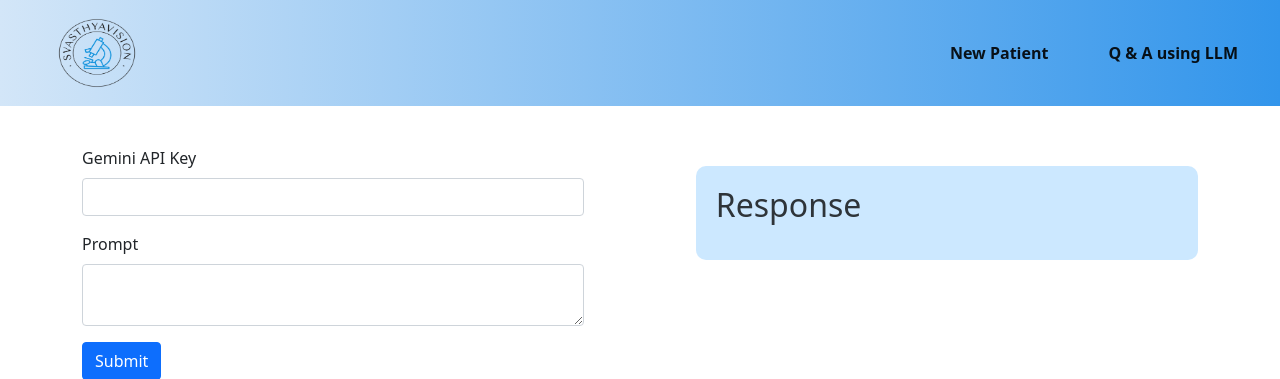
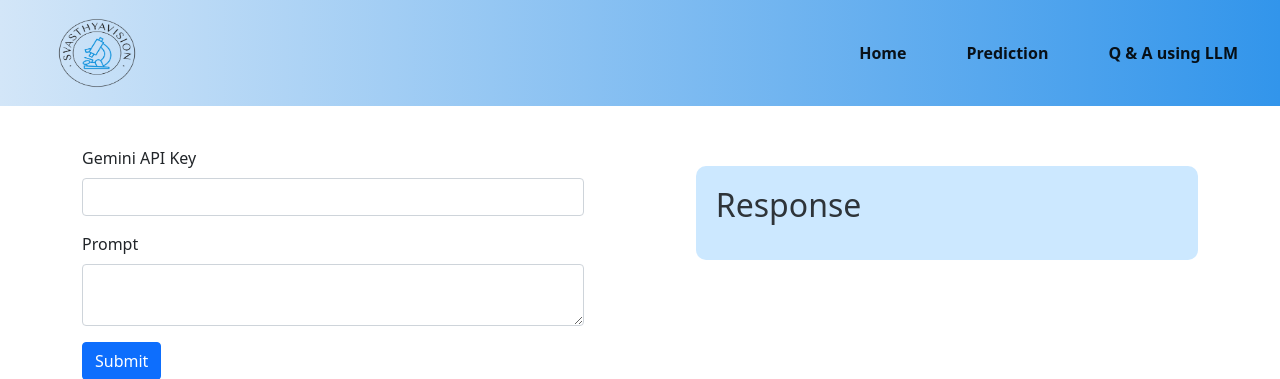
Before and after one commit to satyavanivalavala/LungandColonCancer, a FastAPI app: template templates/chat.html in a window 1280 px wide. Shown: the top 379 px of the page. Run offline with FastAPI, Linux system fonts and the light colour scheme; the template is opened without the code that fills it, so the values that code supplies are empty.

Commit message:
Update Navbar.html

```diff
--- a/templates/Navbar.html
+++ b/templates/Navbar.html
@@ -34,12 +34,12 @@
         </button>
         <div class="collapse navbar-collapse" id="navbarSupportedContent">
           <ul class="navbar-nav ms-auto" style="float:right">
-           <!-- <li class="nav-item">
-              <a class="nav-link active" href="/report">Patients</a>
-            </li>-->
+           <li class="nav-item">
+              <a class="nav-link active" href="/">Home</a>
+            </li>
 
             <li class="nav-item">
-              <a class="nav-link active" href="/PatientForm" >New Patient</a>
+              <a class="nav-link active" href="/PatientForm" >Prediction</a>
             </li>
             <li class="nav-item">
               <a class="nav-link active" href="/chat" >Q & A using LLM</a>
```
